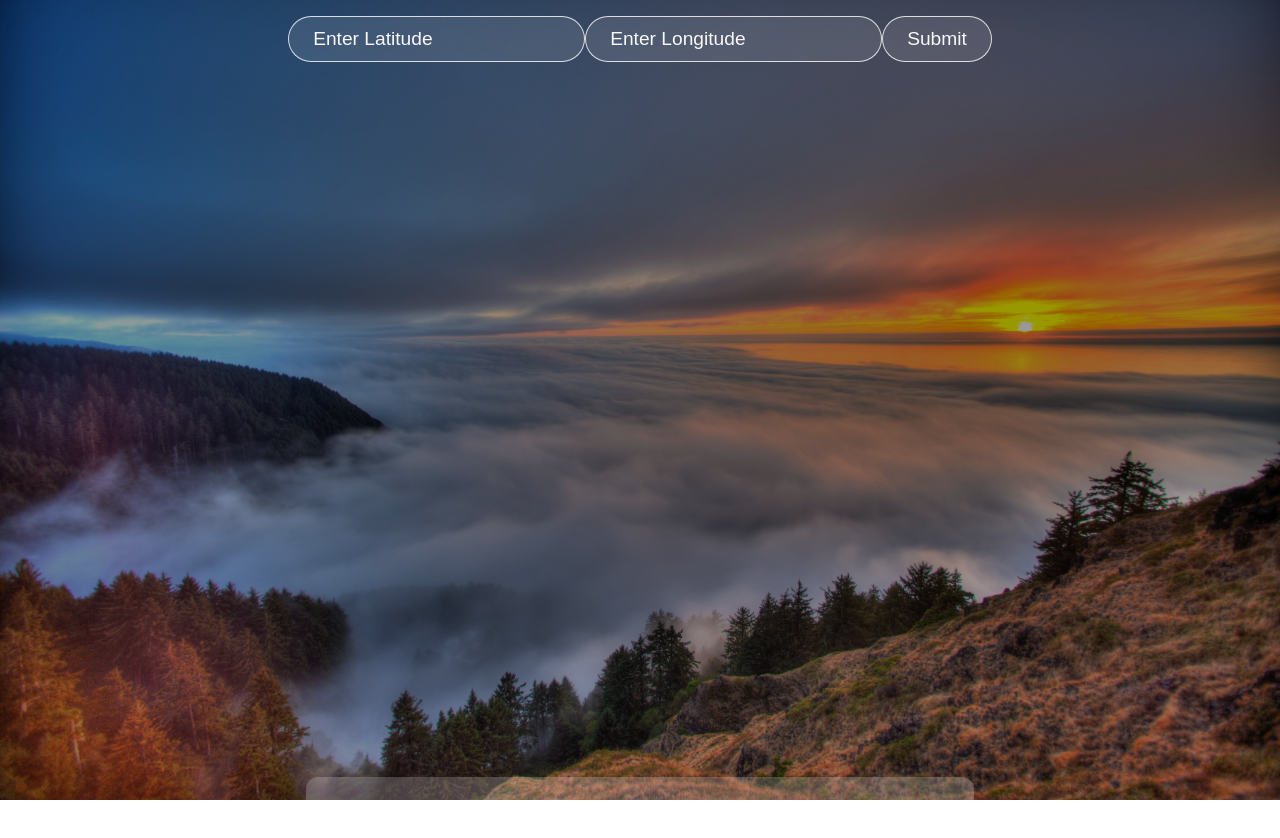
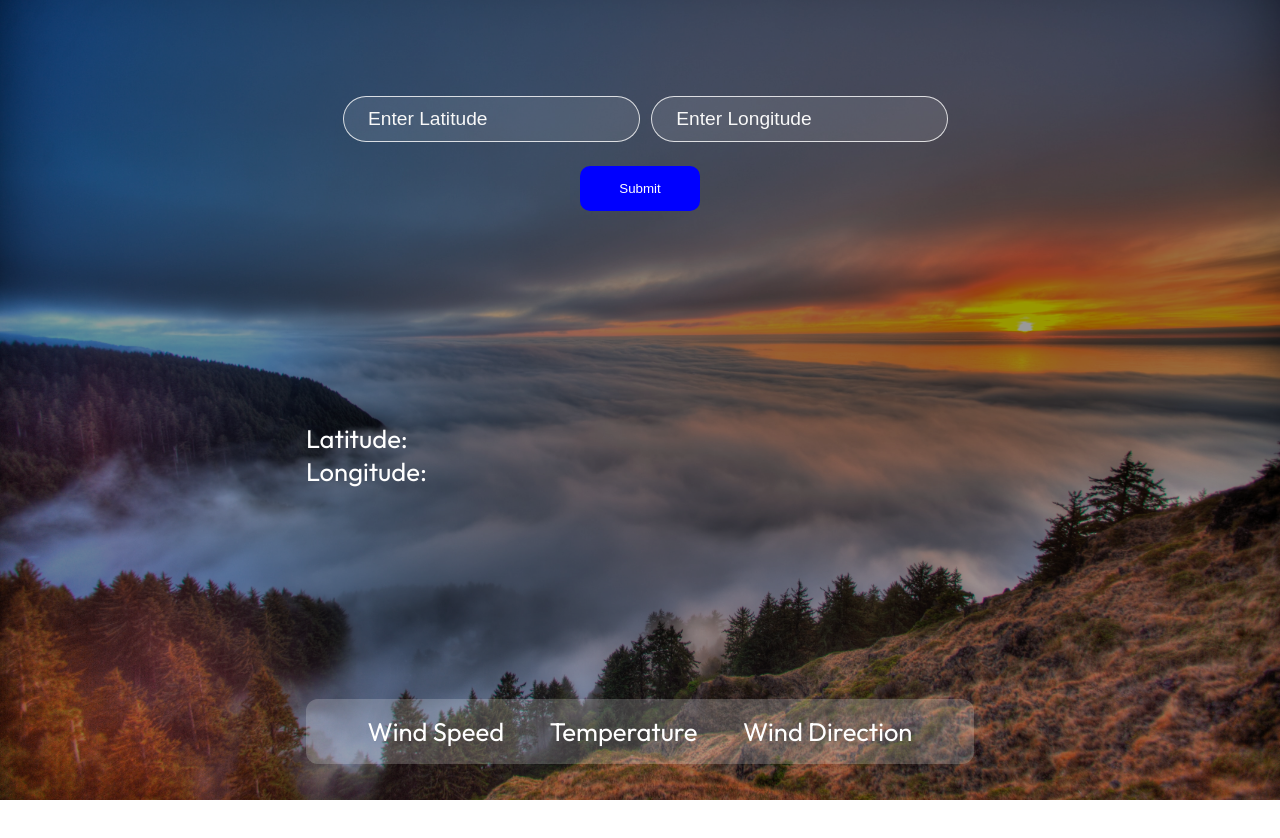
Before and after one commit to DerrickMbugua/weather-app, a React (Create React App) app: page / in a window 1280 px wide. Shown: the top 838 px of the page. After the commit the page ends 800 px from the top, so only its background shows below. Built offline with nearby package versions, Linux system fonts and the light colour scheme.

Commit message:
feat: polish

```diff
--- a/src/App.js
+++ b/src/App.js
@@ -9,20 +9,7 @@ function App() {
     long: '',
   });
 
-
-
-  //const url = `https://api.openweathermap.org/data/2.5/weather?q=${location}&units=imperial&appid=895284fb2d2c50a520ea537456963d9c`
   const url = `https://api.open-meteo.com/v1/forecast?latitude=${location.lat}&longitude=${location.long}&hourly=temperature_2m&current_weather=true`
-
-  const searchLocation = (event) => {
-    if (event.key === 'Enter') {
-      axios.get(url).then((response) => {
-        setData(response.data)
-        console.log(response.data)
-      })
-      setLocation('')
-    }
-  }
 
   const handleLat = (event) => {
     event.persist();
@@ -49,40 +36,40 @@ function App() {
 
   return (
     <div className="app">
+      <div className="container">
         <div className="search">
           <form onSubmit={handleSubmit}>
             <input
               value={location.lat}
               onChange={handleLat}
-            // onKeyPress={searchLocation}
               placeholder='Enter Latitude'
               name='coordLat'
               type="text" />
             <input
               value={location.long}
               onChange={handleLong}
-            // onKeyPress={searchLocation}
               name="coordLong"
               placeholder='Enter Longitude'
               type="text" />
-          <input type="submit" value="Submit" />
+            {/* <input type="submit" value="Submit" /> */}
+            <button>Submit</button>
           </form>
 
         </div>
-      <div className="container">
+
         <div className="top">
           <div className="location">
-            <p>{data.latitude}</p>
+            <p>Latitude: {data.latitude}</p>
+            <p>Longitude: {data.longitude}</p>
           </div>
           <div className="temp">
-            {data.current_weather ? <h1>{data.current_weather.temperature.toFixed()}°C</h1> : null}
+            {data.current_weather ? <h1>{data.current_weather.temperature.toFixed()}°F</h1> : null}
           </div>
           <div className="description">
             {data.current_weather ? <p>{data.current_weather.windspeed}</p> : null}
           </div>
         </div>
 
-        {/* {data.name !== undefined && */}
         <div className="bottom">
           <div className="feels">
             {data.current_weather ? <p className='bold'>{data.current_weather.windspeed}</p> : null}
@@ -97,8 +84,6 @@ function App() {
             <p>Wind Direction</p>
           </div>
         </div>
-        {/* } */}
-
 
 
       </div>
--- a/src/app.css
+++ b/src/app.css
@@ -48,12 +48,30 @@ h1 {
 
   .app input {
     padding: .7rem 1.5rem;
+
+    margin-left: .7rem;
     font-size: 1.2rem;
     border-radius: 25px;
     border: 1px solid rgba(255,255,255, 0.8);
     background: rgba(255,255,255, 0.1);
     color: #f8f8f8;
   }
+
+  .app button {
+    background-color:blue;
+    margin-top: 1.5rem;
+    color: #fff;
+    border:none;
+    border-radius:10px;
+    padding:15px;
+    min-height:30px;
+    min-width: 120px;
+  }
+
+  .app button:hover {
+    background-color:#0a0a23;;
+    transition: 0.7s;
+}
 
   ::placeholder {
     color: #f8f8f8;
```
Lines whose indentation alone changed are shown as unchanged.
